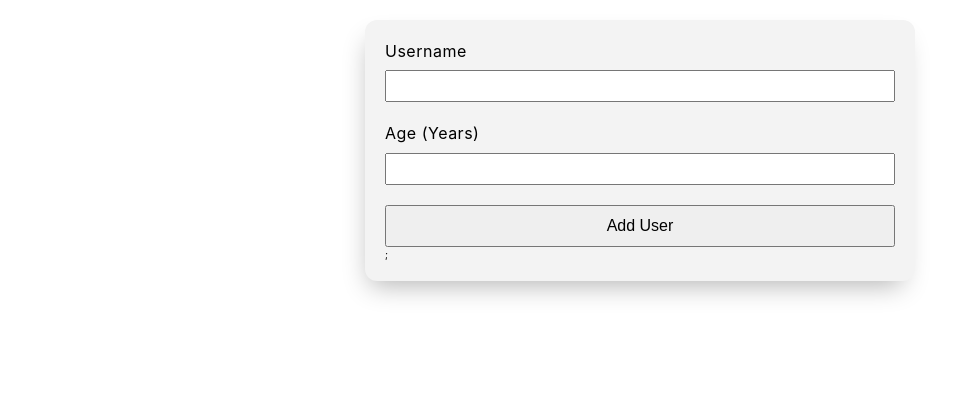
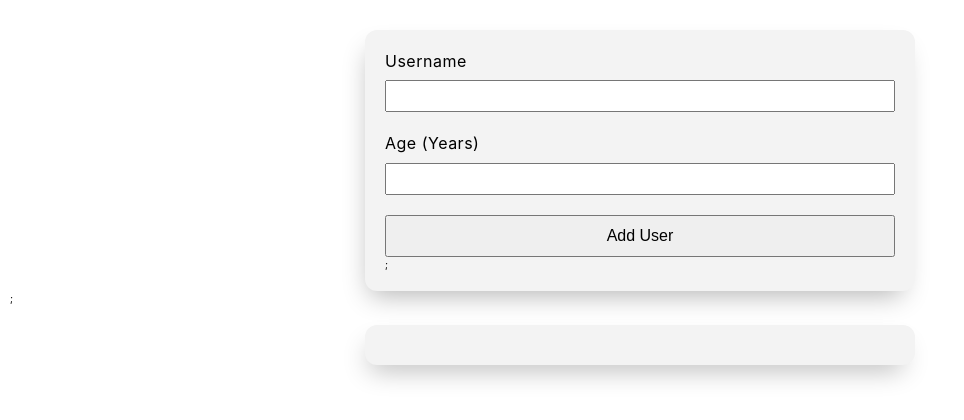
Before and after one commit to erfaneslami/usersApp, a React (Create React App) app: page / in a window 1280 px wide. Shown: the top 420 px of the page, without its empty margins (0-964 px from the left). Built offline with nearby package versions, Linux system fonts and the light colour scheme.

Commit message:
add Card Component

```diff
--- a/src/App.js
+++ b/src/App.js
@@ -1,8 +1,14 @@
 import "./App.scss";
-import NewUser from "./Components/NewUser";
+import NewUser from "./Components/NewUser/NewUser";
+import Users from "./Components/Users/Users";
 
 function App() {
-  return <NewUser />;
+  return (
+    <>
+      <NewUser />;
+      <Users />
+    </>
+  );
 }
 
 export default App;
--- a/src/App.scss
+++ b/src/App.scss
@@ -16,4 +16,5 @@ html {
   letter-spacing: 0.5px;
   line-height: 1.4;
   font-weight: 400;
+  padding: 1rem;
 }
--- a/src/Components/NewUser.js
+++ b/src/Components/NewUser/NewUser.js
@@ -1,11 +1,12 @@
+import Card from "../Ui/Card";
 import "./NewUser.scss";
 import UserForm from "./UserForm";
 
 const NewUser = () => {
   return (
-    <div className="new-user">
+    <Card>
       <UserForm />;
-    </div>
+    </Card>
   );
 };
 
--- a/src/Components/NewUser.scss
+++ b/src/Components/NewUser/NewUser.scss
@@ -1,5 +1,5 @@
 .new-user {
-  width: 55rem;
+  max-width: 55rem;
   margin: 0 auto;
   border-radius: 12px;
   padding: 2rem;
--- a/src/Components/UserForm.js
+++ b/src/Components/NewUser/UserForm.js
@@ -1,4 +1,4 @@
-import Button from "./Button";
+import Button from "../Ui/Button";
 import styles from "./UserForm.module.scss";
 
 const UserForm = () => {
--- /dev/null
+++ b/src/Components/Ui/Card.js
@@ -0,0 +1,8 @@
+import styles from "./Card.module.scss";
+
+const Card = (props) => {
+  const classes = `${styles.card}  ${props.className}`;
+  return <div className={classes}>{props.children}</div>;
+};
+
+export default Card;
--- /dev/null
+++ b/src/Components/Ui/Card.module.scss
@@ -0,0 +1,10 @@
+.card {
+  max-width: 55rem;
+  margin: 0 auto;
+  border-radius: 12px;
+  padding: 2rem;
+  background: rgb(243, 243, 243);
+  margin-top: 2rem;
+  -webkit-box-shadow: -4px 13px 27px -9px rgba(0, 0, 0, 0.3);
+  box-shadow: -4px 13px 27px -9px rgba(0, 0, 0, 0.3);
+}
--- /dev/null
+++ b/src/Components/Users/Users.js
@@ -0,0 +1,7 @@
+import Card from "../Ui/Card";
+
+const Users = () => {
+  return <Card></Card>;
+};
+
+export default Users;
```
Also changed, not shown: src/Components/NewUser/UserForm.module.scss (renamed from src/Components/UserForm.module.scss), src/Components/Ui/Button.js (renamed from src/Components/Button.js), src/Components/Ui/Button.module.scss (renamed from src/Components/Button.module.scss), src/Components/Users/User.module.scss (added).
